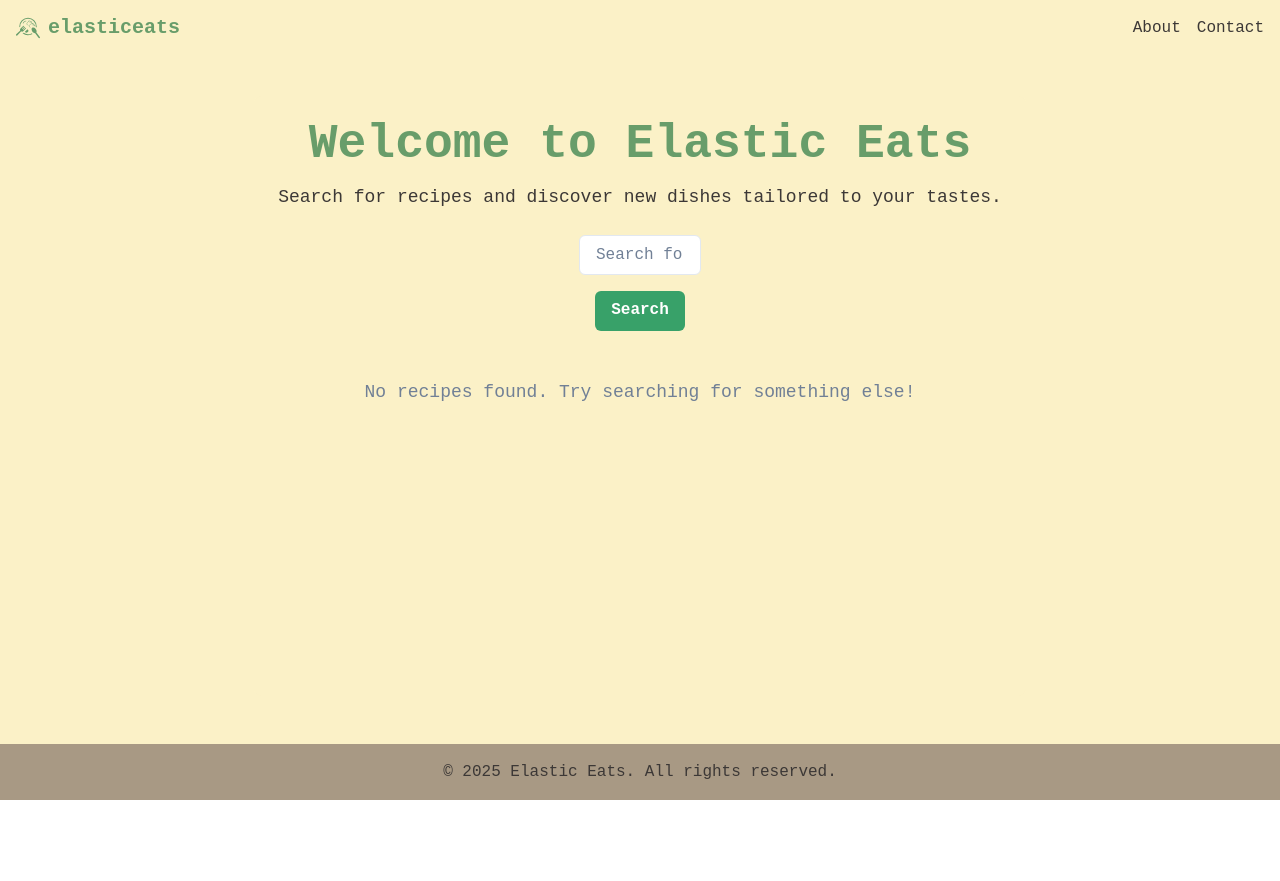
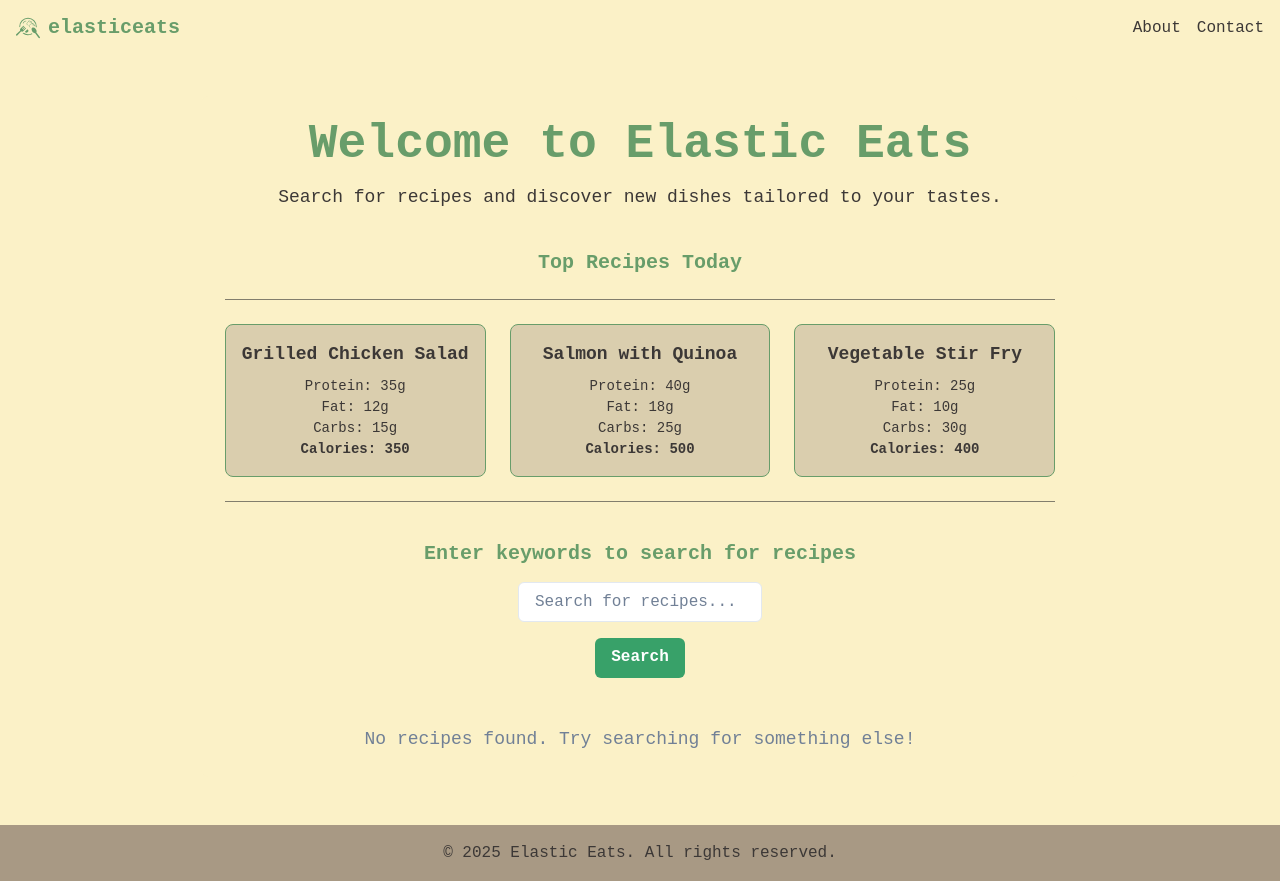
Before and after one commit to rheas44/CSE5914Project, a React (Vite) app in the folder elastic-eats-ui/: page / in a window 1280 px wide. Before the commit the page ends 800 px from the top, so only its background shows below. Built offline with nearby package versions, Linux system fonts and the light colour scheme.

Commit message:
frontend changes

```diff
--- a/elastic-eats-ui/src/components/recipe-card.jsx
+++ b/elastic-eats-ui/src/components/recipe-card.jsx
@@ -1,10 +1,53 @@
-import { Box, Text, Flex, useDisclosure, Modal, ModalOverlay, ModalContent, ModalCloseButton, ModalBody, Button, UnorderedList, ListItem } from "@chakra-ui/react";
+import {
+  Box, Text, Flex, useDisclosure, Modal, ModalOverlay,
+  ModalContent, ModalCloseButton, ModalBody, UnorderedList, ListItem
+} from "@chakra-ui/react";
 import { motion } from "framer-motion";
+import Recipe from "./recipe";
 
 const MotionBox = motion(Box);
 
-const RecipeCard = ({ recipe }) => {
+const RecipeCard = ({ recipe, hasNutrition }) => {
   const { isOpen, onOpen, onClose } = useDisclosure();
+
+  if (hasNutrition) {
+    return (
+      <>
+        <MotionBox
+          p={4}
+          borderWidth="1px"
+          borderRadius="lg"
+          borderColor="accent.green"
+          cursor="pointer"
+          bg="primary.medium"
+          whileHover={{ scale: 1.05 }}
+          transition="0.2s"
+          onClick={onOpen}
+          w="100%"
+          maxW="300px"
+        >
+          <Text fontWeight="bold" fontSize="lg" mb={2}>
+            {recipe.title}
+          </Text>
+          <Text fontSize="sm">Protein: {recipe.macros.protein_g}g</Text>
+          <Text fontSize="sm">Fat: {recipe.macros.fat_total_g}g</Text>
+          <Text fontSize="sm">Carbs: {recipe.macros.carbohydrates_total_g}g</Text>
+          <Text fontSize="sm" fontWeight="bold">Calories: {recipe.macros.calories}</Text>
+        </MotionBox>
+
+        {/* Modal for full recipe */}
+        <Modal isOpen={isOpen} onClose={onClose} size="lg">
+          <ModalOverlay />
+          <ModalContent bg="primary.medium">
+            <ModalCloseButton />
+            <ModalBody>
+              <Recipe recipe={recipe} />
+            </ModalBody>
+          </ModalContent>
+        </Modal>
+      </>
+    );
+  }
 
   return (
     <>
@@ -12,7 +55,7 @@ const RecipeCard = ({ recipe }) => {
         p={4}
         borderWidth="1px"
         borderRadius="lg"
-        borderColor='accent.green'
+        borderColor="accent.green"
         cursor="pointer"
         bg="primary.medium"
         whileHover={{ scale: 1.05 }}
--- a/elastic-eats-ui/src/pages/home.jsx
+++ b/elastic-eats-ui/src/pages/home.jsx
@@ -1,6 +1,87 @@
 import { Box, Flex, Heading, Text, Grid, Divider, VStack, Button, Input } from '@chakra-ui/react';
 import RecipeCard from '../components/recipe-card';
 import { useState } from 'react';
+import Recipe from '../components/recipe';
+
+const mockRecipes = [
+  {
+    title: "Grilled Chicken Salad",
+    labels: ["Chicken", "Salad"],
+    rating: 0,
+    ingredients: {
+      "Mixed Greens": { qty: 2, unit: "cups" },
+      "Cherry Tomatoes": { qty: 0.5, unit: "cup" },
+      "Sliced Cucumber": { qty: 0.25, unit: "cup" },
+      "Crumbled Feta Cheese": { qty: 0.25, unit: "cup" },
+      "Grilled Chicken Breast": { qty: 1, unit: "piece" },
+      "Balsamic Vinaigrette": { qty: 2, unit: "tbsp" }
+    },
+    macros: {
+      calories: 350,
+      fat_total_g: 12,
+      protein_g: 35,
+      carbohydrates_total_g: 15
+    },
+    instructions: [
+      "Wash and prepare the vegetables.",
+      "Grill the chicken breast until fully cooked.",
+      "Slice the chicken into thin strips.",
+      "Combine greens, tomatoes, cucumber, and feta cheese in a large bowl.",
+      "Top the salad with the grilled chicken slices.",
+      "Drizzle balsamic vinaigrette over the salad and serve."
+    ]
+  },
+  {
+    title: "Salmon with Quinoa",
+    labels: ["Fish", "Healthy"],
+    rating: 0,
+    ingredients: {
+      "Salmon Fillet": { qty: 1, unit: "piece" },
+      "Quinoa": { qty: 0.5, unit: "cup" },
+      "Steamed Broccoli": { qty: 1, unit: "cup" },
+      "Olive Oil": { qty: 1, unit: "tbsp" },
+      "Lemon Juice": { qty: 1, unit: "tsp" }
+    },
+    macros: {
+      calories: 500,
+      fat_total_g: 18,
+      protein_g: 40,
+      carbohydrates_total_g: 25
+    },
+    instructions: [
+      "Cook quinoa according to package instructions.",
+      "Grill or bake salmon until cooked through.",
+      "Steam broccoli and drizzle with olive oil and lemon juice.",
+      "Serve salmon over quinoa with broccoli on the side."
+    ]
+  },
+  {
+    title: "Vegetable Stir Fry",
+    labels: ["Vegetarian", "Quick Meal"],
+    rating: 0,
+    ingredients: {
+      "Mixed Bell Peppers": { qty: 1, unit: "cup" },
+      "Sliced Carrots": { qty: 0.5, unit: "cup" },
+      "Snap Peas": { qty: 0.5, unit: "cup" },
+      "Tofu or Chicken": { qty: 0.5, unit: "cup" },
+      "Soy Sauce": { qty: 2, unit: "tbsp" },
+      "Sesame Oil": { qty: 1, unit: "tsp" }
+    },
+    macros: {
+      calories: 400,
+      fat_total_g: 10,
+      protein_g: 25,
+      carbohydrates_total_g: 30
+    },
+    instructions: [
+      "Heat sesame oil in a wok.",
+      "Add vegetables and stir-fry for 5 minutes.",
+      "Add protein of choice and cook until done.",
+      "Pour soy sauce over the mixture and stir well.",
+      "Serve hot with rice or noodles."
+    ]
+  }
+]
 
 const Home = () => {
   const [query, setQuery] = useState('');
@@ -40,13 +121,45 @@ const Home = () => {
         Search for recipes and discover new dishes tailored to your tastes.
       </Text>
 
+
+      <Heading size="md" mt={4}>
+        <Text color='accent.green'>
+            Top Recipes Today
+        </Text>
+      </Heading>
+
+      <Divider my={6} borderColor='text.dark' />
+
+      {/* Recipe Cards Grid */}
+      <Grid
+        templateColumns={{ base: "1fr", sm: "1fr", lg: "repeat(3, 1fr)" }}
+        gap={6}
+        w="100%"
+        maxW="900px"
+        justifyContent="center"
+        justifyItems="center"
+        mx="auto"
+     >
+            {mockRecipes.map((recipe, index) => (
+          <RecipeCard key={index} recipe={recipe} hasNutrition={true}/>
+        ))}
+      </Grid>
+
+      <Divider my={6} borderColor='text.dark' />
+
+      <Heading size="md" my={4}>
+        <Text color='accent.green'>
+            Enter keywords to search for recipes
+        </Text>
+      </Heading>
+
       {/* Search Bar */}
       <VStack spacing={4} mb={6}>
         <Input
           placeholder="Search for recipes..."
           value={query}
           onChange={(e) => setQuery(e.target.value)}
-          width="50%"
+          width="100%"
           bg="white"
         />
         <Button colorScheme="green" onClick={handleSearch}>
@@ -73,7 +186,7 @@ const Home = () => {
             mx="auto"
           >
             {recipes.map((recipe, index) => (
-              <RecipeCard key={index} recipe={recipe} />
+              <RecipeCard key={index} recipe={recipe} hasNutrition={false}/>
             ))}
           </Grid>
         </>
```
